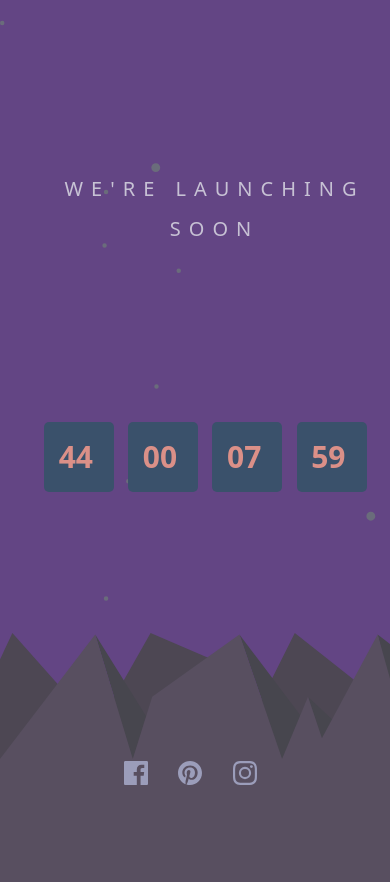
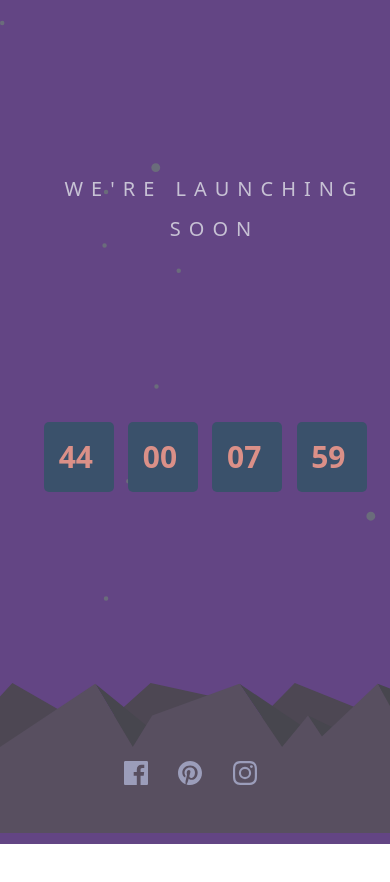
Before and after one commit to aprulaungaung/Timmer, a plain HTML site: page index.html in a window 390 px wide. After the commit the page ends 844 px from the top, so only its background shows below. Drawn offline with nearby package versions, Linux system fonts and the light colour scheme.

Commit message:
Update styles.css
update styles.css file

```diff
--- a/css/styles.css
+++ b/css/styles.css
@@ -112,8 +112,8 @@ body{
       font-size: 30px;
   }
   .mountain{
-      height: 35%;
-
+      height: 150px;
+      margin-top: 50px;
   }
 
   .social-media{
```
